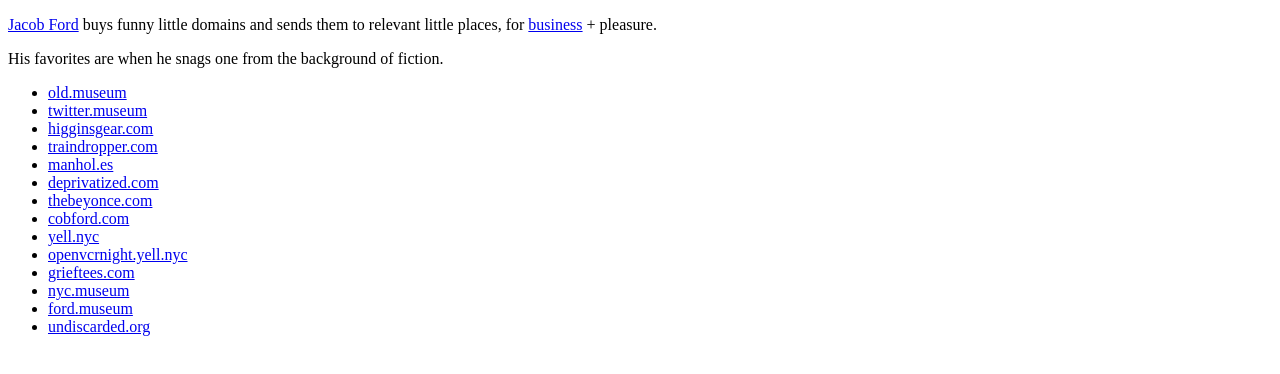
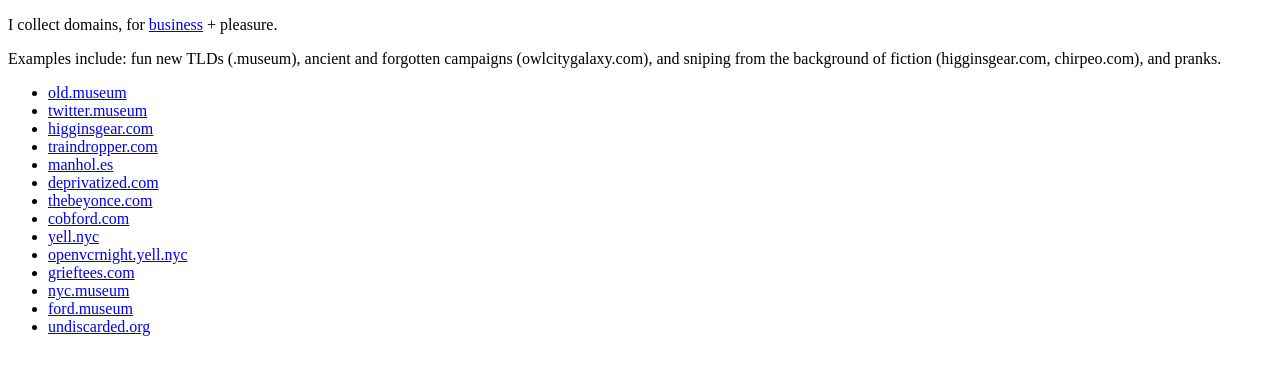
Before and after one commit to yescomment/nc-redirector, a Next.js app: page / in a window 1280 px wide. Shown: the top 374 px of the page. Built offline with nearby package versions, Linux system fonts and the light colour scheme.

Commit message:
Update collection description

```diff
--- a/pages/index.jsx
+++ b/pages/index.jsx
@@ -7,8 +7,8 @@ export default function TableOfContents({ redirects }) {
       <Head>
         <title>Redirects of Jacob Ford</title>
       </Head>
-      <p><a href="//jacobford.com">Jacob Ford</a> buys funny little domains and sends them to relevant little places, for <a href="//nocomment.llc">business</a> + pleasure.</p>
-      <p>His favorites are when he snags one from the background of fiction.</p>
+      <p>I collect domains, for <a href="//nocomment.llc">business</a> + pleasure.</p>
+      <p>Examples include: fun new TLDs (.museum), ancient and forgotten campaigns (owlcitygalaxy.com), and sniping from the background of fiction (higginsgear.com, chirpeo.com), and pranks.</p>
       <ul>
       {Object.keys(redirects).map(domain =>
         <li key={domain}><a href={`//${domain}`}>{domain}</a></li>
```
